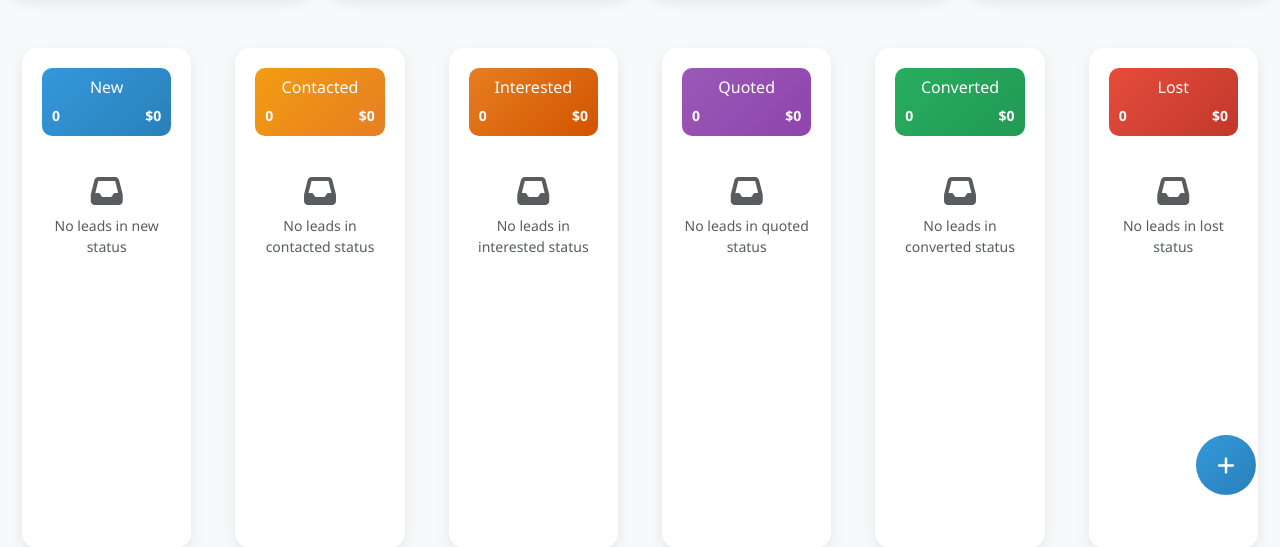
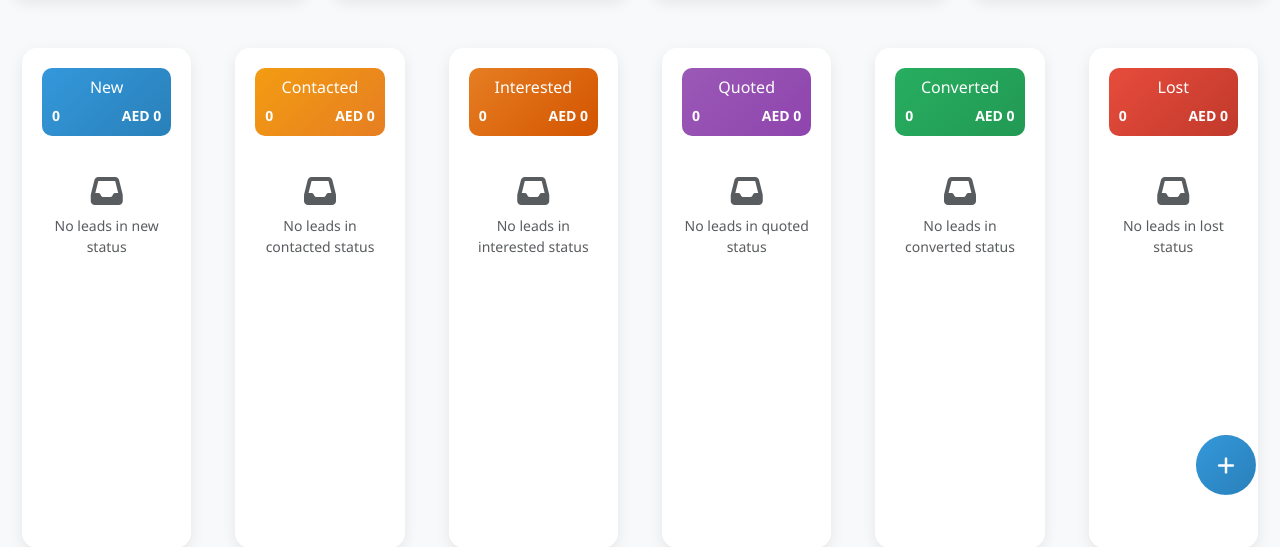
Before and after one commit to juraijvu/leads-management, a Flask app: page /pipeline in a window 1280 px wide. Shown: the part 281-828 px from the top of the page. Run offline with Flask 3, Linux system fonts and the light colour scheme; the visitor is signed in with stand-in values (Sample User, id 1); data comes from the database, SQL or seed files in the repository; data that the repository does not hold is empty.

Commit message:
$ TO AED

```diff
--- a/templates/leads.html
+++ b/templates/leads.html
@@ -138,7 +138,7 @@
                     </td>
                     <td>
                         {% if lead.quoted_amount and lead.quoted_amount > 0 %}
-                            <span class="fw-bold text-success">${{ "{:,.2f}".format(lead.quoted_amount) }}</span>
+                            <span class="fw-bold text-success">AED {{ "{:,.2f}".format(lead.quoted_amount) }}</span>
                         {% else %}
                             <span class="text-muted">-</span>
                         {% endif %}
--- a/templates/pipeline.html
+++ b/templates/pipeline.html
@@ -68,7 +68,7 @@
                 <h6 class="mb-0">{{ status }}</h6>
                 <div class="d-flex justify-content-between align-items-center mt-2">
                     <small id="{{ status.lower() }}-count">{{ pipeline_data.get(status, {}).get('count', 0) }}</small>
-                    <small id="{{ status.lower() }}-value">${{ "{:,.0f}".format(pipeline_data.get(status, {}).get('total_value', 0)) }}</small>
+                    <small id="{{ status.lower() }}-value">AED {{ "{:,.0f}".format(pipeline_data.get(status, {}).get('total_value', 0)) }}</small>
                 </div>
             </div>
 
@@ -113,7 +113,7 @@
 
                     {% if lead.quoted_amount and lead.quoted_amount > 0 %}
                     <div class="small text-success fw-bold mb-2">
-                        <i class="fas fa-dollar-sign me-1"></i>${{ "{:,.0f}".format(lead.quoted_amount) }}
+                        <i class="fas fa-dollar-sign me-1"></i>AED {{ "{:,.0f}".format(lead.quoted_amount) }}
                     </div>
                     {% endif %}
 
@@ -285,7 +285,7 @@ function initializePipelineChart() {
                 borderRadius: 8,
                 yAxisID: 'y'
             }, {
-                label: 'Total Value ($)',
+                label: 'Total Value (AED)',
                 data: values,
                 type: 'line',
                 borderColor: '#2c3e50',
@@ -327,11 +327,11 @@ function initializePipelineChart() {
                     beginAtZero: true,
                     title: {
                         display: true,
-                        text: 'Value ($)'
+                        text: 'Value (AED)'
                     },
                     ticks: {
                         callback: function(value) {
-                            return '$' + value.toLocaleString();
+                            return 'AED' + value.toLocaleString();
                         }
                     },
                     grid: {
--- a/templates/students.html
+++ b/templates/students.html
@@ -220,7 +220,7 @@
                         {% set payment_percentage = (student.fee_paid / student.total_fee * 100) if student.total_fee > 0 else 0 %}
                         <div class="payment-status">
                             <div class="fw-bold {{ 'text-success' if payment_percentage == 100 else 'text-warning' if payment_percentage > 0 else 'text-danger' }}">
-                                AED {{ "{:,.0f}".format(student.fee_paid) }} / ${{ "{:,.0f}".format(student.total_fee) }}
+                                AED {{ "{:,.0f}".format(student.fee_paid) }} / AED {{ "{:,.0f}".format(student.total_fee) }}
                             </div>
                             <small class="text-muted">
                                 {{ "{:.0f}".format(payment_percentage) }}% paid
```
